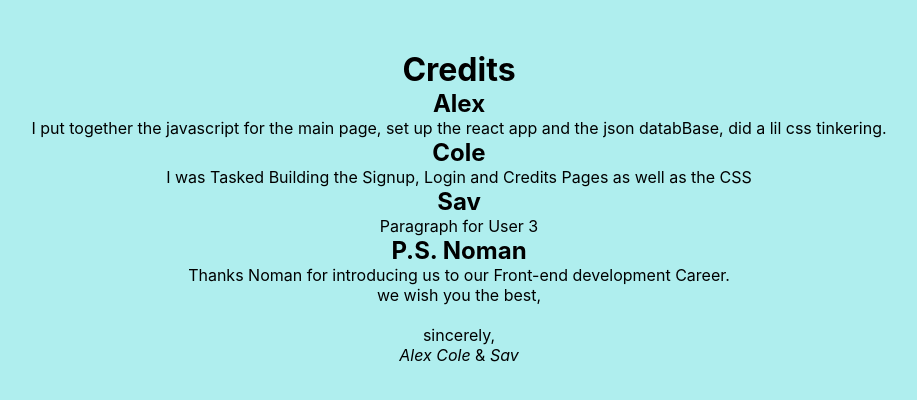
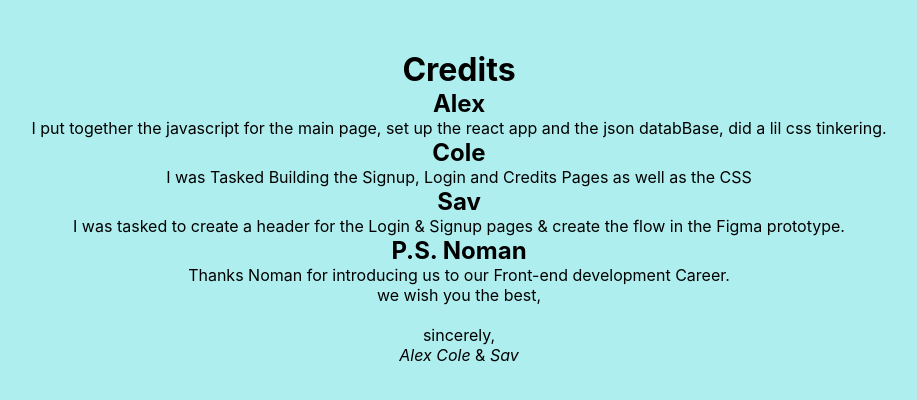
Before and after one commit to Sixsinglebird/FS-JS, a React (Create React App) app: page /Credits in a window 1280 px wide. Shown: the top 400 px of the page, without its empty margins (181-1098 px from the left). Built offline with nearby package versions, Linux system fonts and the light colour scheme; data requests are answered from the project's data file.

Commit message:
actually done

```diff
--- a/src/components/Credits.jsx
+++ b/src/components/Credits.jsx
@@ -21,7 +21,10 @@ function Credits() {
       </div>
       <div>
         <h2>Sav</h2>
-        <p>Paragraph for User 3</p>
+        <p>
+          I was tasked to create a header for the Login & Signup pages & create
+          the flow in the Figma prototype.
+        </p>
       </div>
       <div>
         <h2>P.S. Noman</h2>
```
